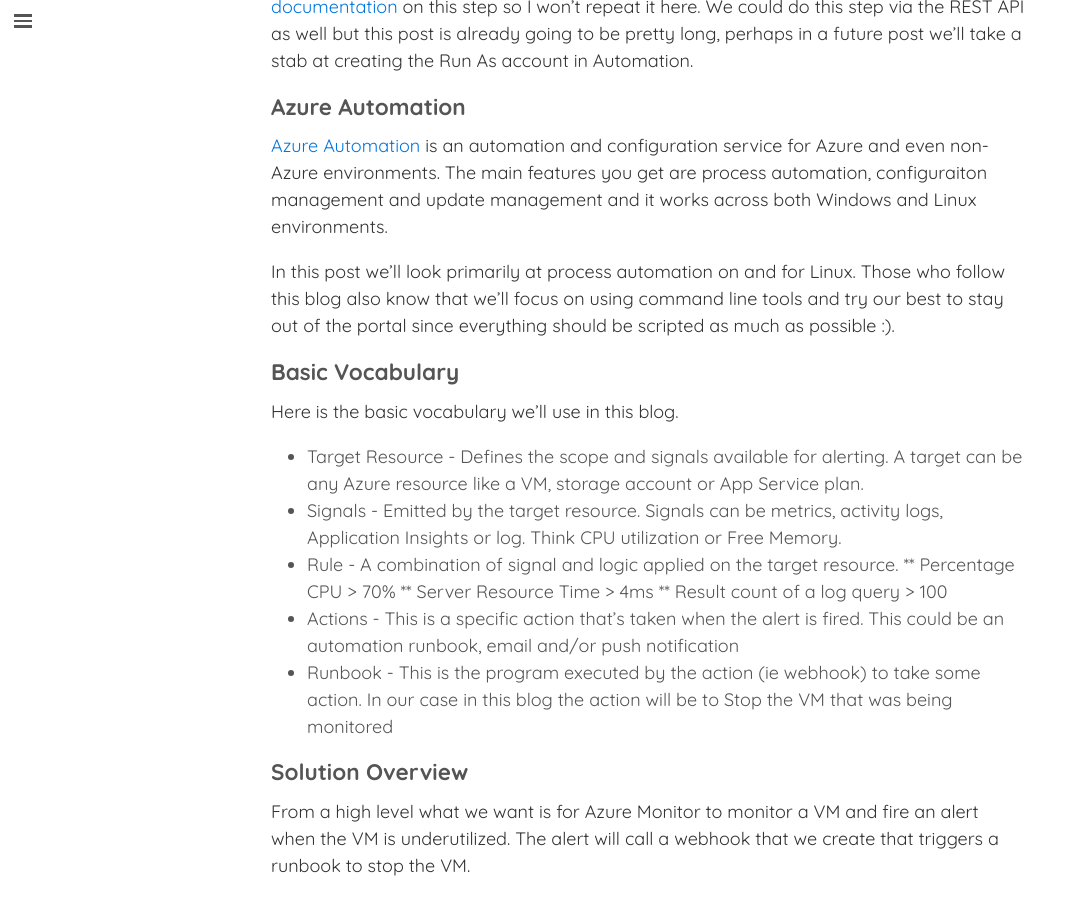
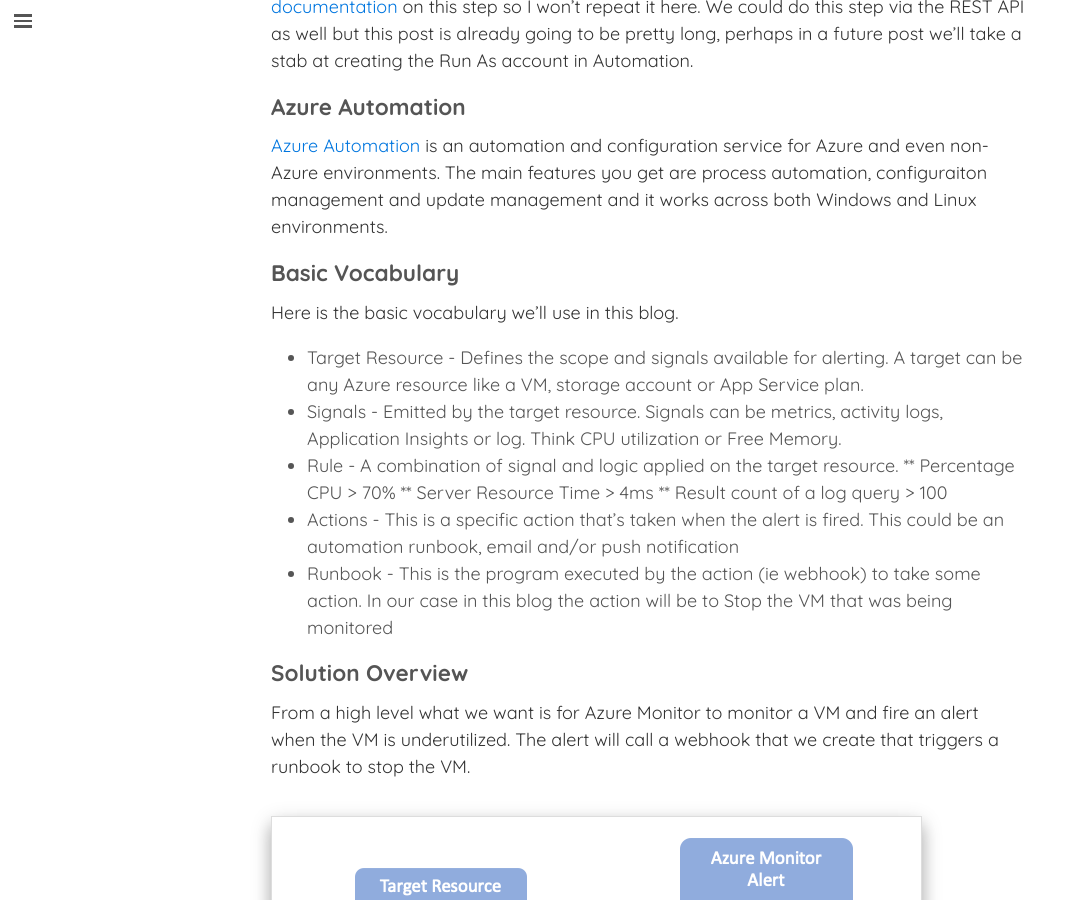
Before and after one commit to brentmcconnell/brentmcconnell.github.io, a Jekyll site: the page built from _posts/2021-03-18-autoshutdown.md, in a window 1280 px wide and 900 px high, scrolled down 1746 px. Shown: the whole window, without its empty margins (0-1072 px from the left). Built offline with Jekyll 4.4.1, drawn with Linux system fonts in a browser that asks for light colours; nearby versions of some CDN libraries; comment, search, counter and statistics services are not loaded.

Commit message:
fixed summary

```diff
--- a/_posts/2021-03-18-autoshutdown.md
+++ b/_posts/2021-03-18-autoshutdown.md
@@ -85,11 +85,6 @@
 non-Azure environments.  The main features you get are process automation,
 configuraiton management and update management and it works across both Windows
 and Linux environments.
-
-In this post we'll look primarily at process automation on and for Linux.  Those
-who follow this blog also know that we'll focus on using command line tools and
-try our best to stay out of the portal since everything should be scripted as
-much as possible :).
 
 ## Basic Vocabulary
 Here is the basic vocabulary we'll use in this blog.
```
